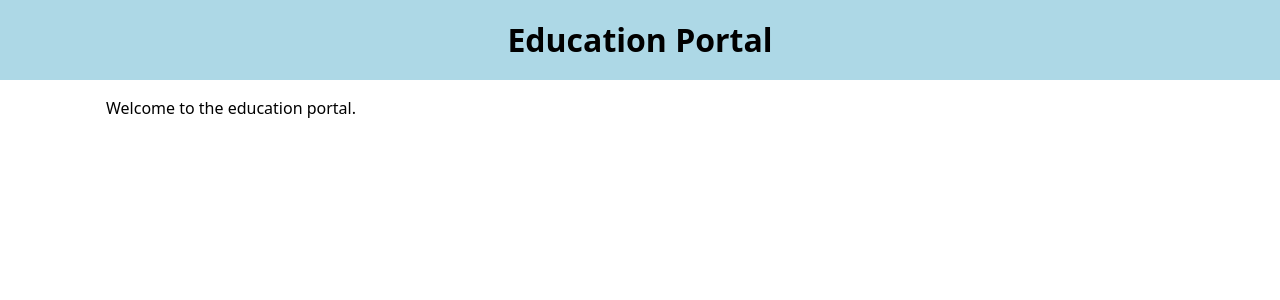
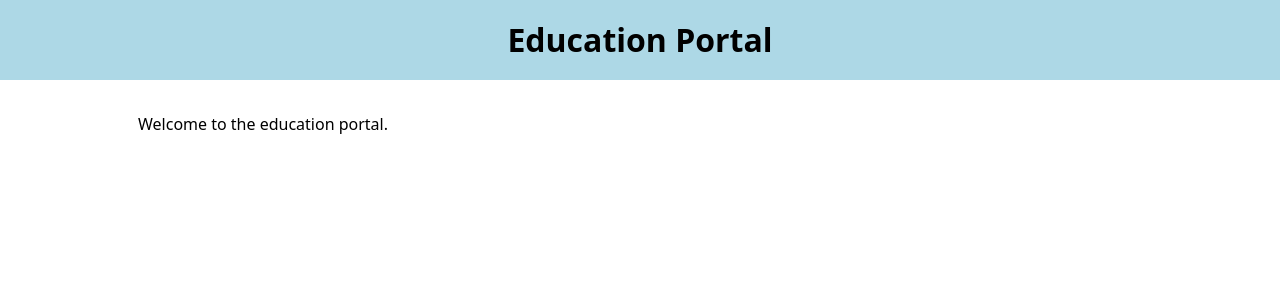
Before and after one commit to linber74/online-business-school-frontend, a React (Vite) app: page / in a window 1280 px wide. Shown: the top 300 px of the page. Built offline with nearby package versions, Linux system fonts and the light colour scheme.

Commit message:
Add components, pages and responsive base styles

```diff
--- a/src/components/Header.css
+++ b/src/components/Header.css
@@ -2,5 +2,10 @@
 .header {
   background: lightblue;
   padding: 1rem;
+}
+
+.header-content {
+  max-width: 1100px;
+  margin: 0 auto;
   text-align: center;
 }
--- a/src/components/Header.tsx
+++ b/src/components/Header.tsx
@@ -3,9 +3,11 @@ import './Header.css'
 function Header() {
 
     return (
-        <header className="header">
-            <h1>Education Portal</h1>
-        </header>
-    )
+      <header className="header">
+        <div className="header-content">
+          <h1>Education Portal</h1>
+        </div>
+      </header>
+    );
 }
 export default Header
--- a/src/pages/Home.css
+++ b/src/pages/Home.css
@@ -4,3 +4,9 @@
   max-width: 1100px;
   margin: 0 auto;
 }
+
+@media (min-width: 768px) {
+  .home {
+    padding: 2rem 3rem;
+  }
+}
```
